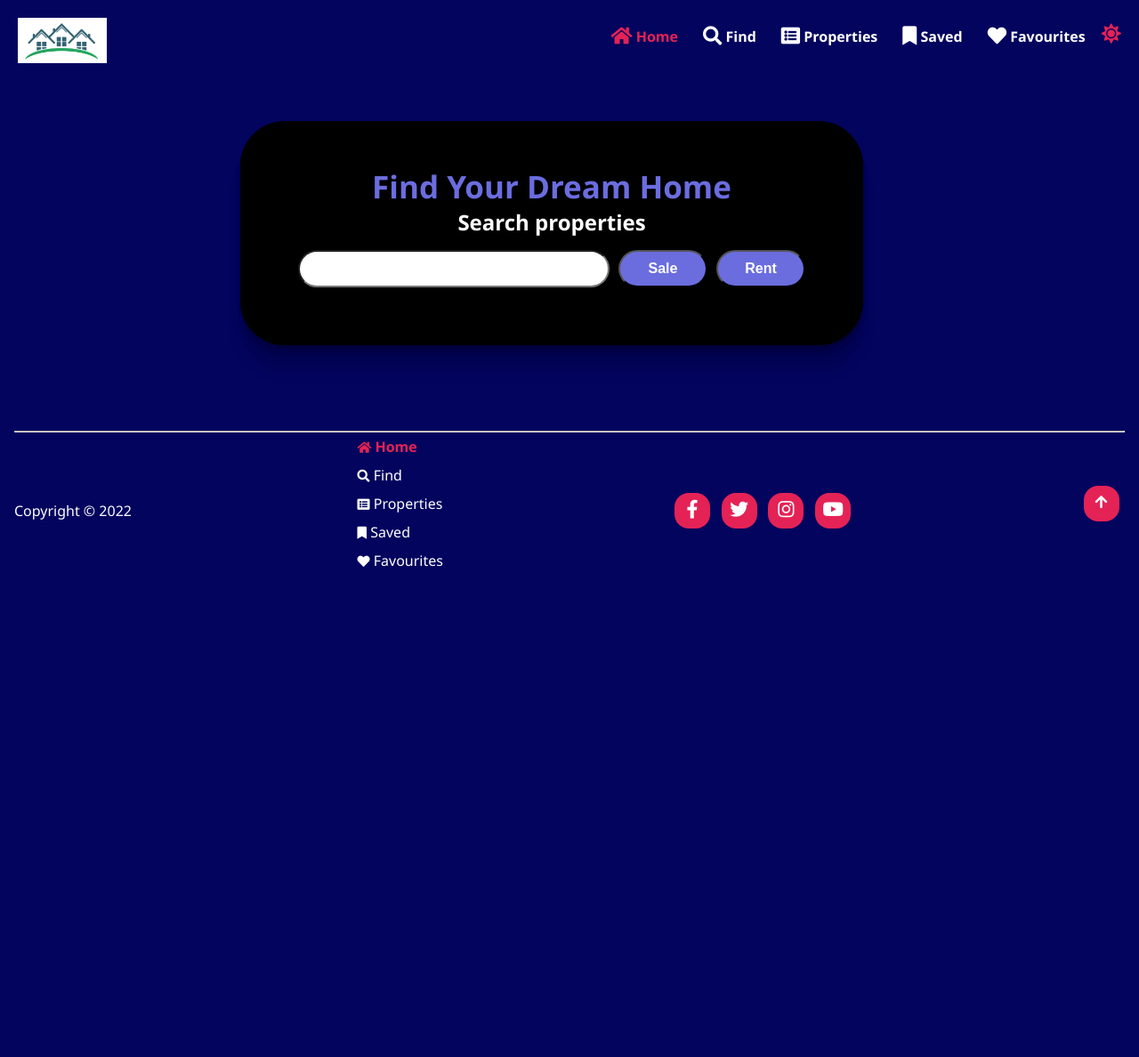
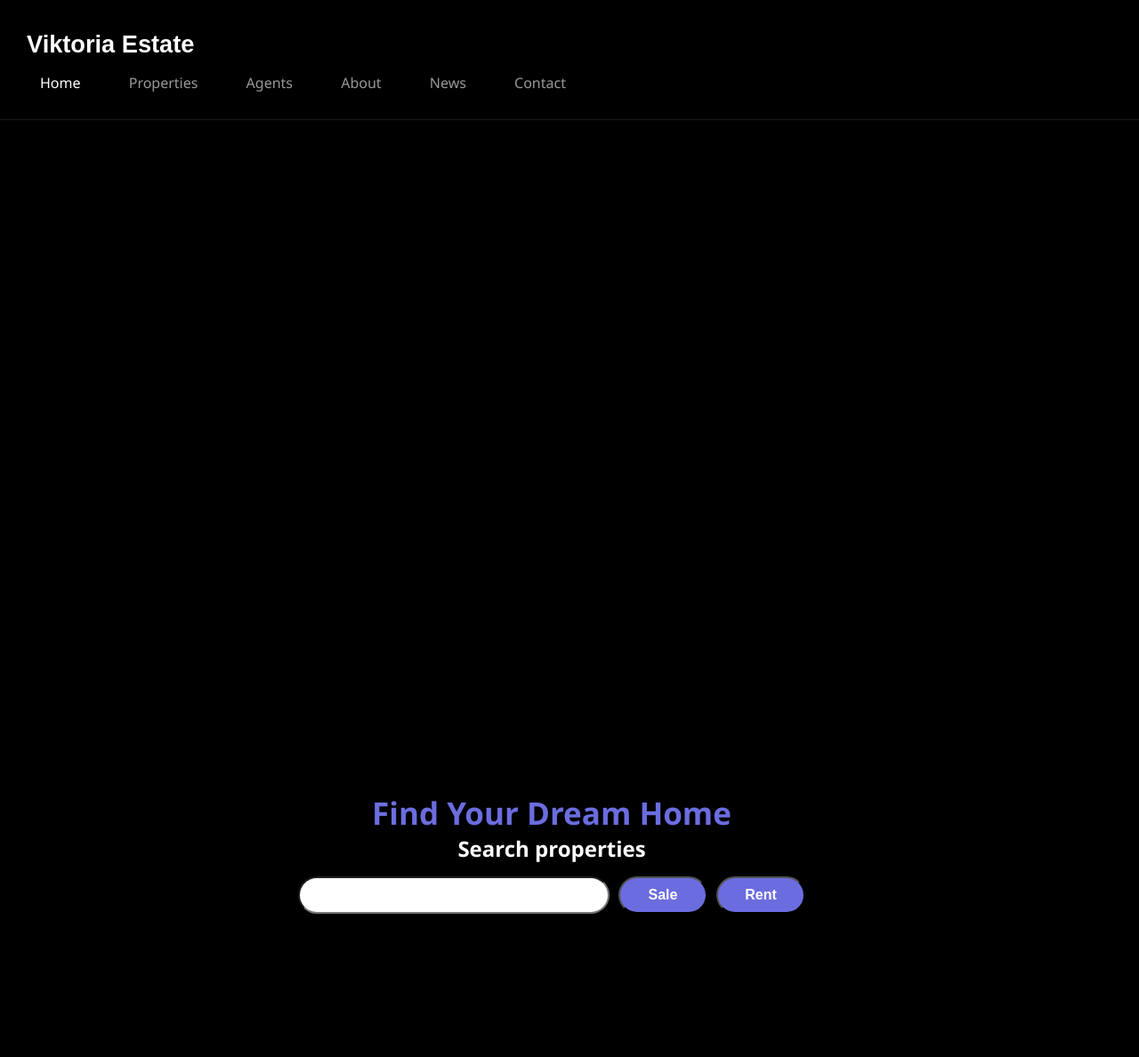
Before and after one commit to PeshalaPerera/real-estate, a PHP site: page /home.html in a window 1280 px wide. Shown: the whole page at 89% size. Before the commit the page ends 637 px from the top, so only its background shows below. Run offline with PHP 8.4, Linux system fonts and the light colour scheme.

Commit message:
New Header

```diff
--- a/css/styles.css
+++ b/css/styles.css
@@ -5,7 +5,7 @@
     --color-primary: #191d2b;
     --color-secondary: #27ae60;
     --color-nav-1: #ffffff;
-    --color-content-1: #03045E;
+    --color-content-1: #000000;
     --color-content-2: #E42256FF;
     --color-content-3: rgb(255, 255, 255);
 }
@@ -42,7 +42,7 @@
 
 /* Navigation menu */
 
-.controls .controls-wrapper {
+/* .controls .controls-wrapper {
     display: flex;
     gap: 0.5em;
     font-weight: bold;
@@ -58,7 +58,84 @@
     font-weight: bold;
     color: var(--color-content-2);
     transition: all 0.4s ease-in-out;
-}
+} */
+
+/* start: header styles */
+#header-hero-container {
+    min-height: 600px;
+    height: calc(100vh);
+    position: relative;
+  }
+
+  header {
+    background: transparent;
+    padding: 1rem 0;
+    border-bottom: 1px solid rgba(255, 255, 255, 0.1);
+    position: fixed;
+    width: 100%;
+    z-index: 3;
+  }
+
+  #logo {
+    font-family: "Montserrat", sans-serif;
+    font-size: 1.7rem;
+    font-weight: 800;
+    color: #fff;
+    text-decoration: none;
+    position: relative;
+    top: 4px;
+  }
+
+  .hamburger-menu {
+    background-color: transparent;
+    border: 1px solid #fff;
+    padding: 3px 5px;
+    width: 30px;
+    cursor: pointer;
+    margin-top: 10px;
+    display: none;
+  }
+
+  .hamburger-menu .strip {
+    display: block;
+    height: 1px;
+    background-color: #fff;
+    margin: 4px 0;
+  }
+
+  header ul {
+    list-style-type: none;
+  }
+
+  header ul li {
+    display: inline-block;
+    margin: 0 15px;
+  }
+
+  #close-flyout {
+    display: none;
+  }
+
+  header ul li a {
+    color: #999;
+    font-size: 16px;
+    text-decoration: none;
+  }
+
+  header ul.is-sticky li a {
+    color: #000;
+  }
+
+  header ul li a:hover,
+  header ul li a.active {
+    color: #fff;
+  }
+
+  header ul.is-sticky li a:hover,
+  header ul.is-sticky li a.active {
+    color: #2eca6a;
+  }
+  /* end: header styles */
 
 /* Global configs */
 
--- a/home.html
+++ b/home.html
@@ -16,14 +16,30 @@
     />
   </head>
   <body>
-    <header>
-      <!--LOGO -->
-      <figure>
-        <img src="img/logo.jpg" alt="logo" />
-      </figure>
-      <!--NAVIGATION BAR -->
-      <div id="navigation"></div>
-    </header>
+      <div id="header-hero-container">
+        <header>
+          <div class="flex container">
+            <a id="logo" href="#">Viktoria Estate</a>
+            <nav>
+                <button id="nav-toggle" class="hamburger-menu" title="menue">
+                    <span class="strip"></span>
+                    <span class="strip"></span>
+                    <span class="strip"></span>
+                </button>
+
+                <ul id="nav-menu">
+                    <li><a href="#" class="active">Home</a></li>
+                    <li><a href="http://www.google.com" target="_blank">Properties</a></li>
+                    <li><a href="#">Agents</a></li>
+                    <li><a href="#">About</a></li>
+                    <li><a href="#">News</a></li>
+                    <li><a href="#">Contact</a></li>
+                    <li id="close-flyout"><span class="fas fa-times"></span></li>
+                </ul>
+            </nav>
+          </div>
+        </header>
+      </div>
     <!-- <a id="top"></a> -->
     <section class="banner">
       <form class="form1" action="find.html" method="post">
```
